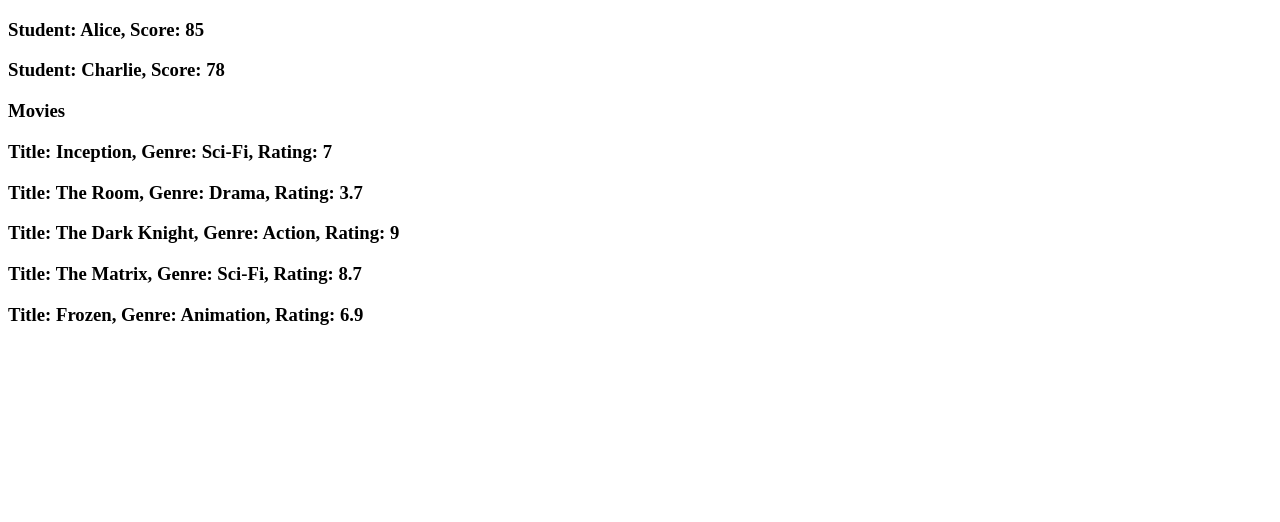
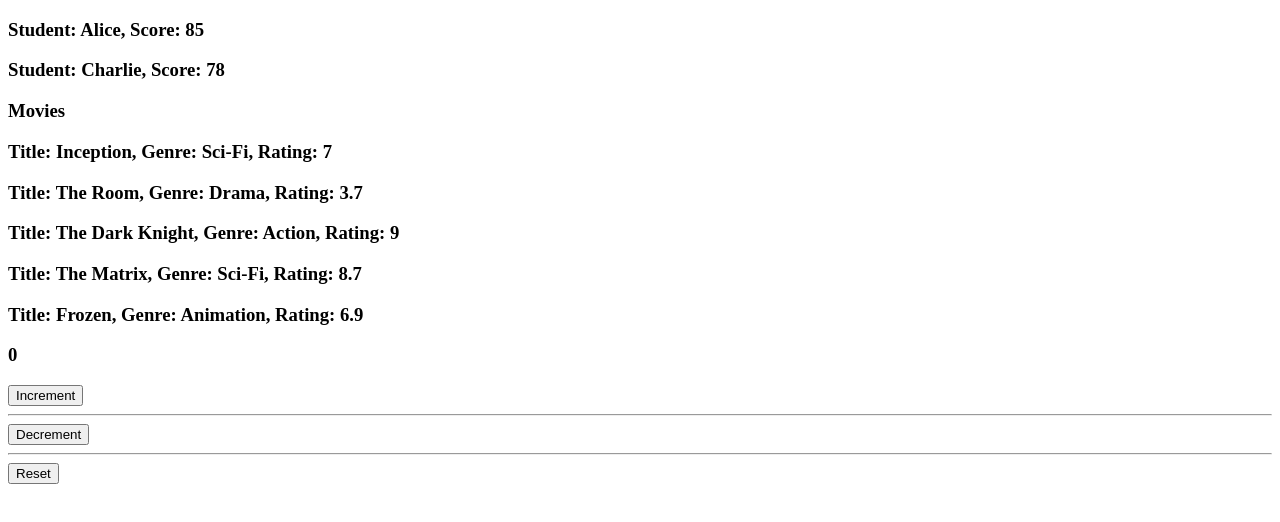
Before and after one commit to get-aakash/reactPlayground, a React (Vite) app: page / in a window 1280 px wide. Shown: the top 522 px of the page. Built offline with nearby package versions, Linux system fonts and the light colour scheme.

Commit message:
state management

```diff
--- a/src/App.jsx
+++ b/src/App.jsx
@@ -1,6 +1,7 @@
 
 import './App.css'
-import Practice, { filterAvailableBooks, Movies } from './components/Practice'
+import Practice, { filterAvailableBooks, filterByGenre, Movies } from './components/Practice'
+import Practicestate from './components/Practicestate'
 import { data } from './utils/data'
 
 function App() {
@@ -10,10 +11,14 @@ function App() {
   const availableBooks = filterAvailableBooks(data)
   console.log(availableBooks)
 
+  const genreFilter = filterByGenre(data,"Fiction")
+  console.log("Genre", genreFilter)
+
   return (
     <>
       <Practice />
       <Movies />
+      <Practicestate />
     </>
 
   )
--- a/src/components/Practice.jsx
+++ b/src/components/Practice.jsx
@@ -48,3 +48,10 @@ export const Movies = () => {
 export const filterAvailableBooks = (data) => {
     return data.filter(book => book.available === true)
 }
+
+export const filterByGenre = (data,genre)=>{
+    return(
+        data.filter(book=>book.genre === genre)
+    )
+
+}
--- /dev/null
+++ b/src/components/Practicestate.jsx
@@ -0,0 +1,32 @@
+import React, { useState } from 'react'
+
+const Practicestate = () => {
+    const [index, setIndex] = useState(0)
+    const handleIncrement = ()=>{
+        setIndex(index+1)
+
+    }
+    const handleDecrement = ()=>{
+
+        index<=0?setIndex(0):setIndex(index-1)
+
+    }
+    const handleReset = ()=>{
+        setIndex(0)
+
+    }
+  return (
+    <div>
+        <h3>{index}</h3>
+
+        <button onClick={handleIncrement}>Increment</button>
+        <hr />
+        <button onClick={handleDecrement}>Decrement</button>
+        <hr />
+        <button onClick={handleReset}>Reset</button>
+
+    </div>
+  )
+}
+
+export default Practicestate
```
